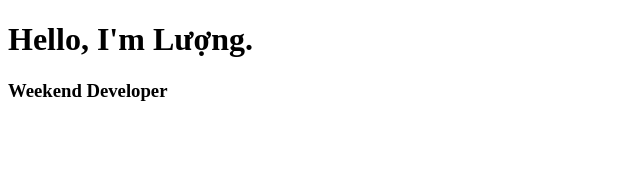
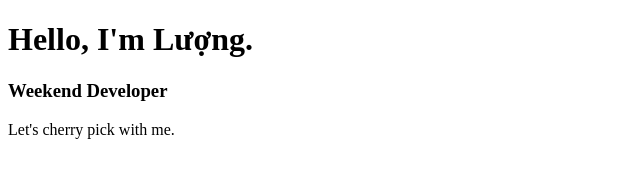
Before and after one commit to luongtt-dipro/me-pick, a plain HTML site: page index.html in a window 1280 px wide. Shown: the whole page, without its empty margins (0-640 px from the left). Drawn offline with Linux system fonts and the light colour scheme.

Commit message:
feat: pick me please (#2)

```diff
--- a/index.html
+++ b/index.html
@@ -8,5 +8,6 @@
   <body>
     <h1>Hello, I'm Lượng.</h1>
     <h3>Weekend Developer</h3>
+    <p>Let's cherry pick with me.</p>
   </body>
 </html>
```
